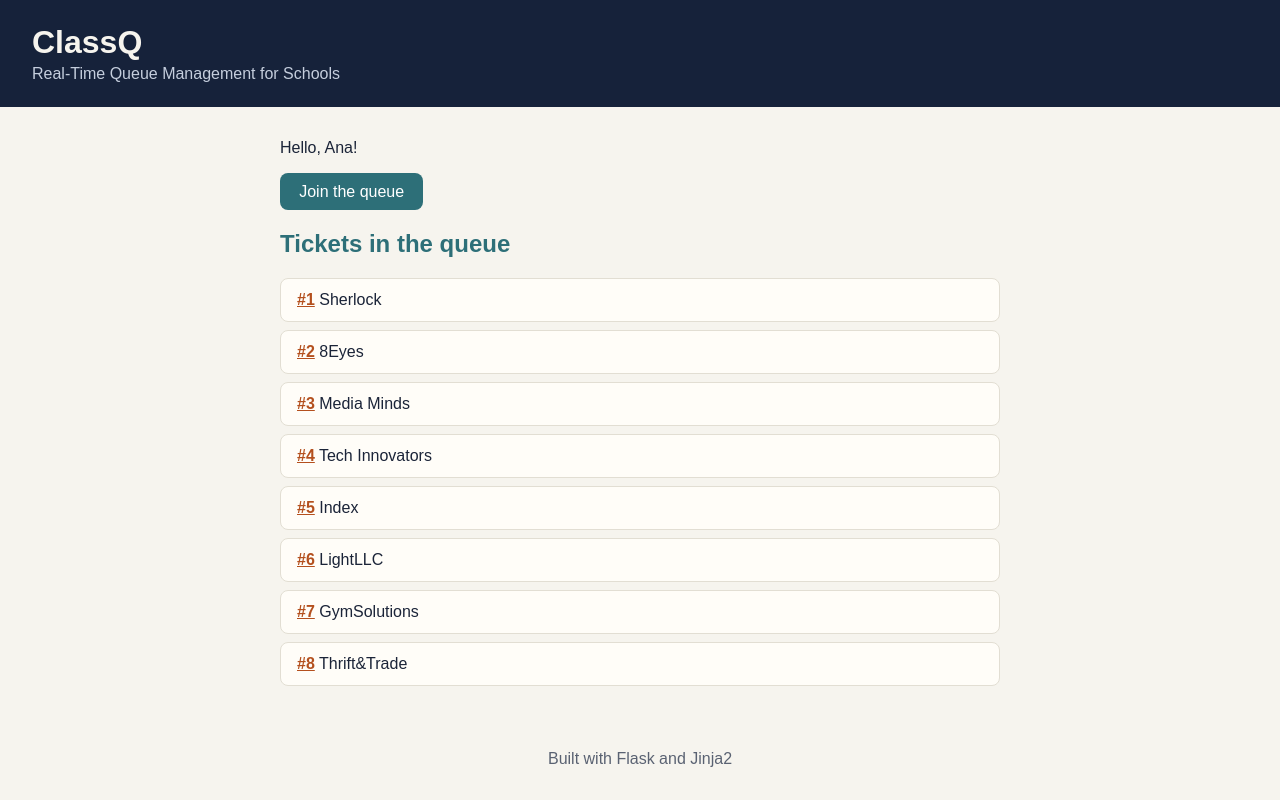
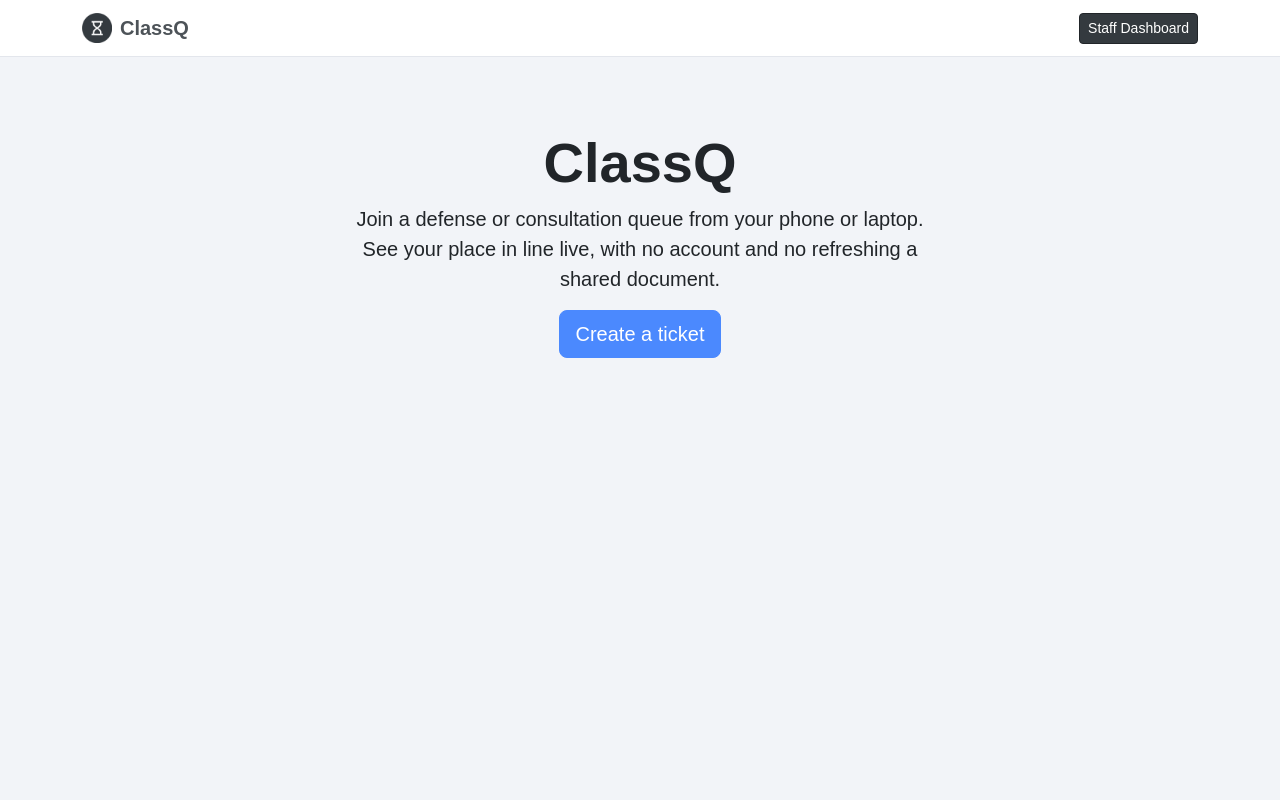
Before and after one commit to gianbonilla-IIT/BONILLA-CCC181, a Flask app: page / in a window 1280 px wide. Run offline with Flask 3, Linux system fonts and the light colour scheme.

Commit message:
Add Bootstrap layout and navigation (#1)

```diff
--- a/app.py
+++ b/app.py
@@ -1,6 +1,7 @@
-from flask import Flask, abort, redirect, render_template, request, url_for
+from flask import Flask, abort, flash, redirect, render_template, request, url_for
 
 app = Flask(__name__)
+app.secret_key = "dev-only-change-me"  # Week 11 moves this into an environment variable
 
 
 # Academic Services
@@ -76,9 +77,7 @@ MEETING_LINK = "https://meet.google.com/abc-defg-hij"  # Provided by the teacher
 
 @app.route("/")
 def index():
-    # render_template looks inside the templates/ folder and passes
-    # keyword arguments to the template as variables.
-    return render_template("index.html", name="Ana", tickets=TICKETS)
+    return render_template("index.html")
 
 
 @app.route("/queue/<int:ticket_id>")
@@ -90,26 +89,14 @@ def ticket(ticket_id):
     abort(404)  # no ticket with that number
 
 
-@app.route("/join", methods=["GET", "POST"])
-def join():
-    # GET: show the empty form. POST: the form was submitted.
-    if request.method == "POST":
-        name = request.form.get("name", "").strip()
-        if not name:
-            return render_template("join.html", error="Please enter your name.")
-
-        number = TICKETS[-1]["number"] + 1 if TICKETS else 1
-        TICKETS.append({"number": number, "name": name})
-        # Redirect after POST so refreshing the page doesn't join twice.
-        return redirect(url_for("ticket", ticket_id=number))
-
+@app.route("/join")
+def join_form():
     return render_template("join.html")
 
 
-@app.route("/hello")
-def hello():
-    # The plain-string version from the Routes slide.
-    return "Hello, CCC181!"
+@app.route("/staff")
+def staff_dashboard():
+    return "Staff dashboard coming soon"
 
 
 if __name__ == "__main__":
--- a/static/css/style.css
+++ b/static/css/style.css
@@ -1,80 +1,51 @@
-/* Colors borrowed from the Week 2 slide deck */
+/* ClassQ colors (from the Week 2 slide deck) */
 :root {
-  --navy: #16223A;
-  --paper: #F6F4EE;
-  --card: #FFFDF8;
-  --teal: #2D6F78;
-  --orange: #B4501E;
+  --body-white: #F2F4F8;
+  --text-gray: #4D5358;
+  --button-gray: #343A3F;
+  --pale-blue: #4B89FE;
+  --pale-red: #E3565E;
+  --pale-green: #5CB977;
+
+  /* Make Bootstrap use the ClassQ palette */
+  --bs-primary: var(--blue);
+  --bs-primary-rgb: 45, 111, 120;
+  --bs-link-color: var(--pale-blue);
+  --bs-link-hover-color: var(--pale-blue);
+  --bs-body-bg: var(--body-white);
+
 }
 
 body {
-  margin: 0;
   font-family: "IBM Plex Sans", Arial, sans-serif;
-  background: var(--paper);
-  color: #1B2438;
 }
 
-header {
-  background: var(--navy);
-  color: var(--paper);
-  padding: 1.5rem 2rem;
+.navbar-classq {
+  background-color: white;
+  border-bottom: 1px solid #E3E6EC;
 }
 
-header h1 { margin: 0; }
-header a { color: var(--paper); text-decoration: none; }
-.tagline { margin: 0.25rem 0 0; color: #C5CEDD; }
-
-main {
-  max-width: 720px;
-  margin: 2rem auto;
-  padding: 0 1rem;
+.navbar-brand {
+  color: var(--text-gray);
 }
 
-h2 { color: var(--teal); }
-
-.tickets { list-style: none; padding: 0; }
-.tickets li {
-  background: var(--card);
-  border: 1px solid #E2DED3;
-  border-radius: 8px;
-  padding: 0.75rem 1rem;
-  margin-bottom: 0.5rem;
-}
-.tickets a { color: var(--orange); font-weight: 600; }
-
-code { background: #ECE8DE; padding: 0 0.3rem; border-radius: 4px; }
-
-footer {
-  text-align: center;
-  color: #5A6272;
-  padding: 2rem 0;
+.btn-dark {
+  background-color: var(--button-gray);
 }
 
-/* Join-queue form */
-.button, .join-form button {
-  display: inline-block;
-  background: var(--teal);
-  color: #fff;
-  border: none;
-  border-radius: 8px;
-  padding: 0.6rem 1.2rem;
-  font: inherit;
-  text-decoration: none;
-  cursor: pointer;
+
+
+/* .btn-primary reads its own variables, so set them explicitly */
+.btn-primary {
+  --bs-btn-bg: var(--pale-blue);
+  --bs-btn-border-color: var(--pale-blue);
+  --bs-btn-hover-bg: var(--pale-blue);
+  --bs-btn-hover-border-color: var(--pale-blue);
+  --bs-btn-active-bg: var(--pale-blue);
+  --bs-btn-active-border-color: var(--pale-blue);
+  --bs-btn-disabled-bg: var(--pale-blue);
+  --bs-btn-disabled-border-color: var(--pale-blue);
 }
 
-.join-form {
-  display: flex;
-  flex-direction: column;
-  gap: 0.5rem;
-  max-width: 320px;
-}
-
-.join-form input {
-  padding: 0.5rem;
-  border: 1px solid #C9C4B8;
-  border-radius: 6px;
-  font: inherit;
-}
-
-.error { color: var(--orange); font-weight: 600; }
+h2 { color: var(--pale-blue); }
+.error { color: var(--pale-red); font-weight: 600; }
--- a/templates/base.html
+++ b/templates/base.html
@@ -4,20 +4,46 @@
   <meta charset="utf-8">
   <meta name="viewport" content="width=device-width, initial-scale=1">
   <title>{% block title %}ClassQ{% endblock %}</title>
-  {# Link static files with url_for instead of hard-coding paths #}
+  <link rel="stylesheet"
+        href="https://cdn.jsdelivr.net/npm/bootstrap@5.3.3/dist/css/bootstrap.min.css">
   <link rel="stylesheet" href="{{ url_for('static', filename='css/style.css') }}">
 </head>
-<body>
-  <header>
-    <h1><a href="{{ url_for('index') }}">ClassQ</a></h1>
-    <p class="tagline">Real-Time Queue Management for Schools</p>
-  </header>
+<body class="d-flex flex-column min-vh-100">
+  <a class="visually-hidden-focusable" href="#main">Skip to main content</a>
 
-  <main>
+  <nav class="navbar navbar-classq">
+    <div class="container">
+      <a class="navbar-brand fw-semibold d-inline-flex align-items-center" href="{{ url_for('join_form') }}">
+        <img src="{{ url_for('static', filename='logo.png') }}"
+             alt="ClassQ Logo"
+             width="30"
+             height="30"
+             class="me-2">
+        <span>ClassQ</span>
+      </a>
+      {% block nav_links %}
+        <a class="btn btn-dark btn-sm"
+           {% if request.endpoint == 'staff_dashboard' %}aria-current="page"{% endif %}
+           href="{{ url_for('staff_dashboard') }}">Staff Dashboard</a>
+      {% endblock %}
+    </div>
+  </nav>
+
+  <main id="main" class="container my-4 flex-grow-1">
+    {% with messages = get_flashed_messages(with_categories=true) %}
+      {% for category, message in messages %}
+        <div class="alert alert-{{ category }} alert-dismissible fade show" role="alert">
+          {{ message }}
+          <button type="button" class="btn-close" data-bs-dismiss="alert" aria-label="Close"></button>
+        </div>
+      {% endfor %}
+    {% endwith %}
+
     {% block content %}{% endblock %}
   </main>
 
-  <footer>Built with Flask and Jinja2</footer>
+  <script src="https://cdn.jsdelivr.net/npm/bootstrap@5.3.3/dist/js/bootstrap.bundle.min.js"></script>
   <script src="{{ url_for('static', filename='js/main.js') }}"></script>
+  {% block scripts %}{% endblock %}
 </body>
 </html>
--- a/templates/index.html
+++ b/templates/index.html
@@ -1,16 +1,12 @@
 {% extends "base.html" %}
 
 {% block content %}
-  <p>Hello, {{ name }}!</p>
-
-  <p><a class="button" href="{{ url_for('join') }}">Join the queue</a></p>
-
-  <h2>Tickets in the queue</h2>
-  <ul class="tickets">
-    {% for t in tickets %}
-      <li><a href="{{ url_for('ticket', ticket_id=t.number) }}">#{{ t.number }}</a> {{ t.name }}</li>
-    {% else %}
-      <li>The queue is empty.</li>
-    {% endfor %}
-  </ul>
+  <section class="text-center py-5">
+    <h1 class="display-4 fw-bold">ClassQ</h1>
+    <p class="lead mx-auto" style="max-width: 36rem;">
+      Join a defense or consultation queue from your phone or laptop. See your
+      place in line live, with no account and no refreshing a shared document.
+    </p>
+    <a class="btn btn-primary btn-lg" href="{{ url_for('join_form') }}">Create a ticket</a>
+  </section>
 {% endblock %}
--- a/templates/ticket.html
+++ b/templates/ticket.html
@@ -1,4 +1,6 @@
 {% extends "base.html" %}
+
+{% block nav_links %}{% endblock %}
 
 {% block title %}Ticket #{{ ticket.number }} · ClassQ{% endblock %}
 
```
Also changed, not shown: static/logo.png (added).
